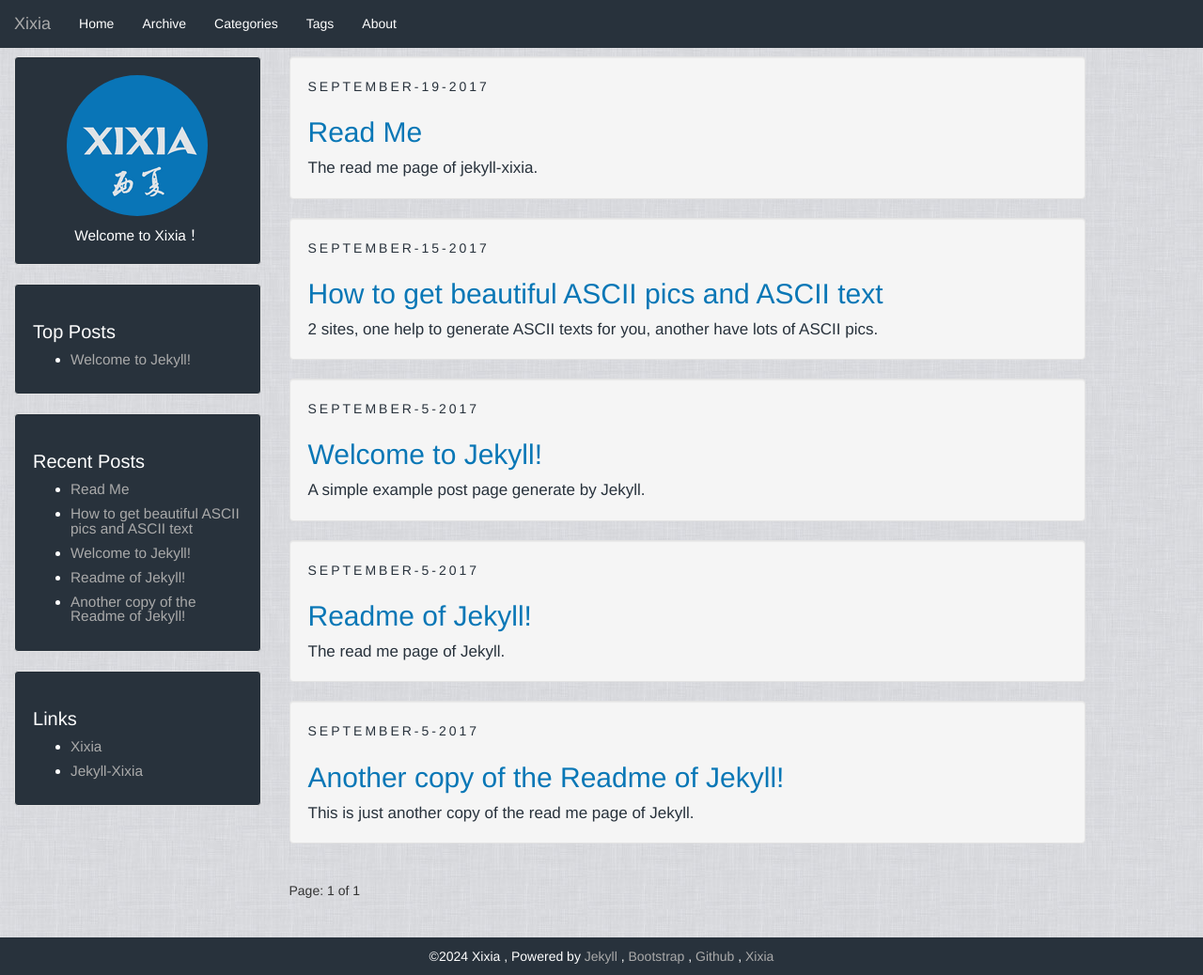
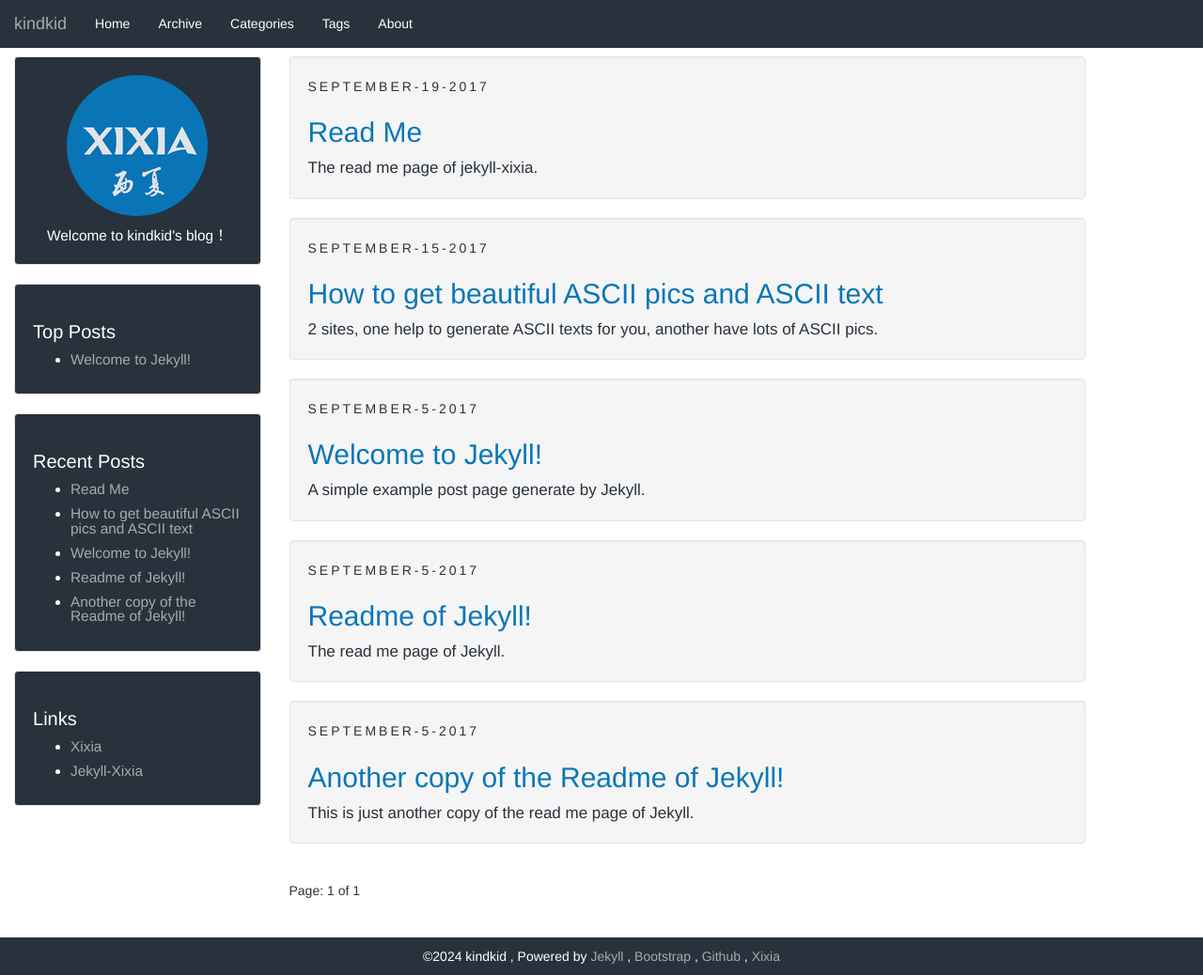
Before and after one commit to polarisrookie/polarisrookie.github.io, a Jekyll site: the page built from index.html, in a window 1280 px wide and 1038 px high. Shown: the whole window at 94% size. Built offline with Jekyll 4.4.1, drawn with Linux system fonts in a browser that asks for light colours; the list of posts is cut into pages by our own code.

Commit message:
polarisrookie.github.io

```diff
--- a/_config.yml
+++ b/_config.yml
@@ -1,16 +1,16 @@
 # Jekyll configuration
 
-name: Xixia
-description: Welcome to Xixia！
+name: kindkid
+description: Welcome to kindkid's blog！
 
 # url is currently only used only for the RSS feed in feed.xml
-url: https://github.com/zxixia/jekyll-xixia
+url: https://github.com/polarisrookie/polarisrookie.github.io
 
 # baseurl will often be '', but for a project page on gh-pages, it needs to
 # be the project name.
 # *** IMPORTANT: If your local "jekyll serve" throws errors change this to '' or
 #     run it like so: jekyll serve --baseurl=''
-baseurl: '/jekyll-xixia'
+baseurl: '/polarisrookie.github.io'
 ## default date_format
 date_format:
   title: "%B-%-d-%Y"
```
